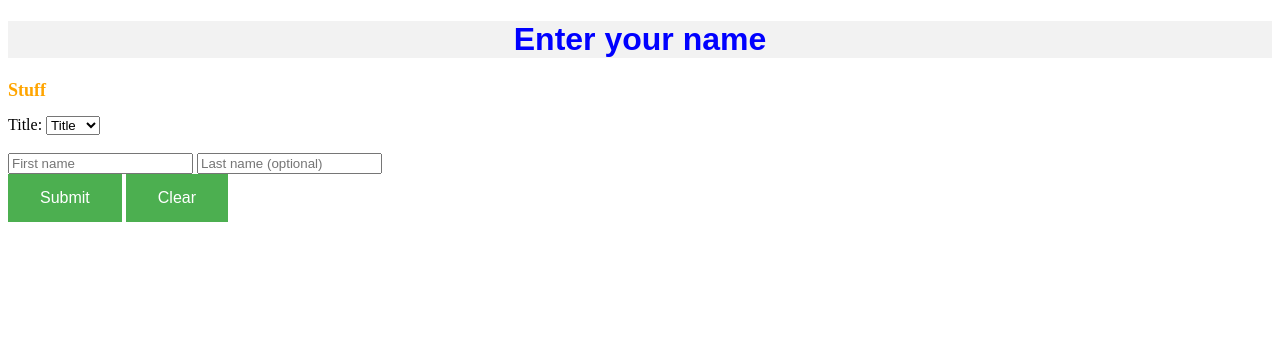
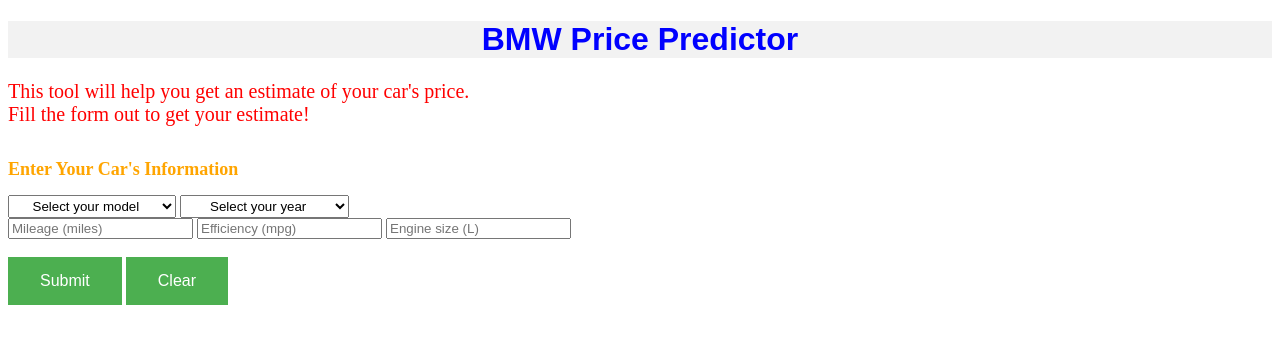
Before and after one commit to christopherh2/car-price-predictor, a Flask app: page / in a window 1280 px wide. Shown: the top 344 px of the page. Run offline with Flask 2, Linux system fonts and the light colour scheme.

Commit message:
Update pg1.html

```diff
--- a/templates/pg1.html
+++ b/templates/pg1.html
@@ -5,41 +5,109 @@
 <link type="text/css" rel="stylesheet" href="{{ url_for('static', filename='style1.css') }}" >
 <meta charset="UTF-8">
 
-<title>Testing</title>
+<title>BMW Price Predictor</title>
 <meta name="viewport" content="width=device-width, initial-scale=1">
+
 </head>
 <body>
 
 
-<h1>Enter your name</h1>
+<h1>BMW Price Predictor</h1>
 <!--Use form class to create a form
 Use the input class to create fields for the form
-br means break/newline
 -->
 
-<h2>Stuff</h2>
+<p1>
+This tool will help you get an estimate of your car's price. </br>
+Fill the form out to get your estimate!
+</p1>
 
-<!-- Use form tag to know when user clicked button-->
-<form action="/pg2" method='POST'>
-<label for="title">Title:</label>
-<select name='title'>
-<option value=''>Title</option>
-<option value="Mr.">Mr.</option>
-<option value="Mrs.">Mrs.</option>
-<option value="Ms.">Ms.</option>
-<option value="Dr.">Dr</option>
-<option value=''>None</option>
+</br>
+</br>
+<h2>Enter Your Car's Information</h2>
+
+<!-- Form redirects to /form page and uses post method to send data-->
+<!-- Form has client side validation -->
+<form name="carInfo" action="/form" autocomplete='off' method='POST' onsubmit="return validateForm()" required>
+
+<!-- Dropdown menu -->
+<!-- selection of model -->
+<select name='model' style="padding:2px 19.5px" required>
+<option value="" disabled selected>Select your model</option>
+<option value="1 Series">1 Series</option>
+<option value="2 Series">2 Series</option>
+<option value="3 Series">3 Series</option>
+<option value="4 Series">4 Series</option>
+<option value="5 Series">5 Series</option>
+<option value="6 Series">6 Series</option>
+<option value="7 Series">7 Series</option>
+<option value="8 Series">8 Series</option>
+<option value="X1">X1</option>
+<option value="X2">X2</option>
+<option value="X3">X3</option>
+<option value="X4">X4</option>
+<option value="X5">X5</option>
+<option value="X6">X6</option>
+<option value="X7">X7</option>
+<option value="M2">M2</option>
+<option value="M3">M3</option>
+<option value="M4">M4</option>
+<option value="M5">M5</option>
+<option value="M6">M6</option>
+<option value="Z3">Z3</option>
+<option value="Z4">Z4</option>
+<option value="i3">i3</option>
+<option value="i8">i8</option>
+</select>
+
+<!--selection of year -->
+<select name='year' style="padding:2px 25px" required>
+<option value="" disabled selected>Select your year</option>
+<option value=1998>1998</option>
+<option value=1999>1999</option>
+<option value=2000>2000</option>
+<option value=2001>2001</option>
+<option value=2002>2002</option>
+<option value=2003>2003</option>
+<option value=2004>2004</option>
+<option value=2005>2005</option>
+<option value=2006>2006</option>
+<option value=2007>2007</option>
+<option value=2008>2008</option>
+<option value=2009>2009</option>
+<option value=2010>2010</option>
+<option value=2011>2011</option>
+<option value=2012>2012</option>
+<option value=2013>2013</option>
+<option value=2014>2014</option>
+<option value=2015>2015</option>
+<option value=2016>2016</option>
+<option value=2017>2017</option>
+<option value=2018>2018</option>
+<option value=2019>2019</option>
+<option value=2020>2020</option>
 </select>
 
 </br>
+
+<!-- Text inputs -->
+<input type='number' min=0 name='mileage' placeholder='Mileage (miles)' required />
+<input type='number' step=0.1 min=0 name='mpg', placeholder='Efficiency (mpg)' required  />
+<input type='number' name='engineSize' step=0.1 min=0 placeholder='Engine size (L)' required />
 </br>
-<input type='text' name='fname', placeholder='First name'></input>
-<input type='text' name='lname', placeholder='Last name (optional)'></input></br>
-<button type="submit" name="submit", value="Submit" class="button">Submit</button>
-<button type="reset" name="reset" class="button">Clear</button></br>
+</br>
+<button type = "submit" class="button">Submit</button>
+<button type="reset" name="reset" class="button">Clear </button>
+</br>
+
 </form>
 
-
+</br>
+{% if error %}
+<div class="alert alert-primary" role="alert">
+  {{error}}
+</div>
+{% endif %}
 
 </body>
 </html>
```
